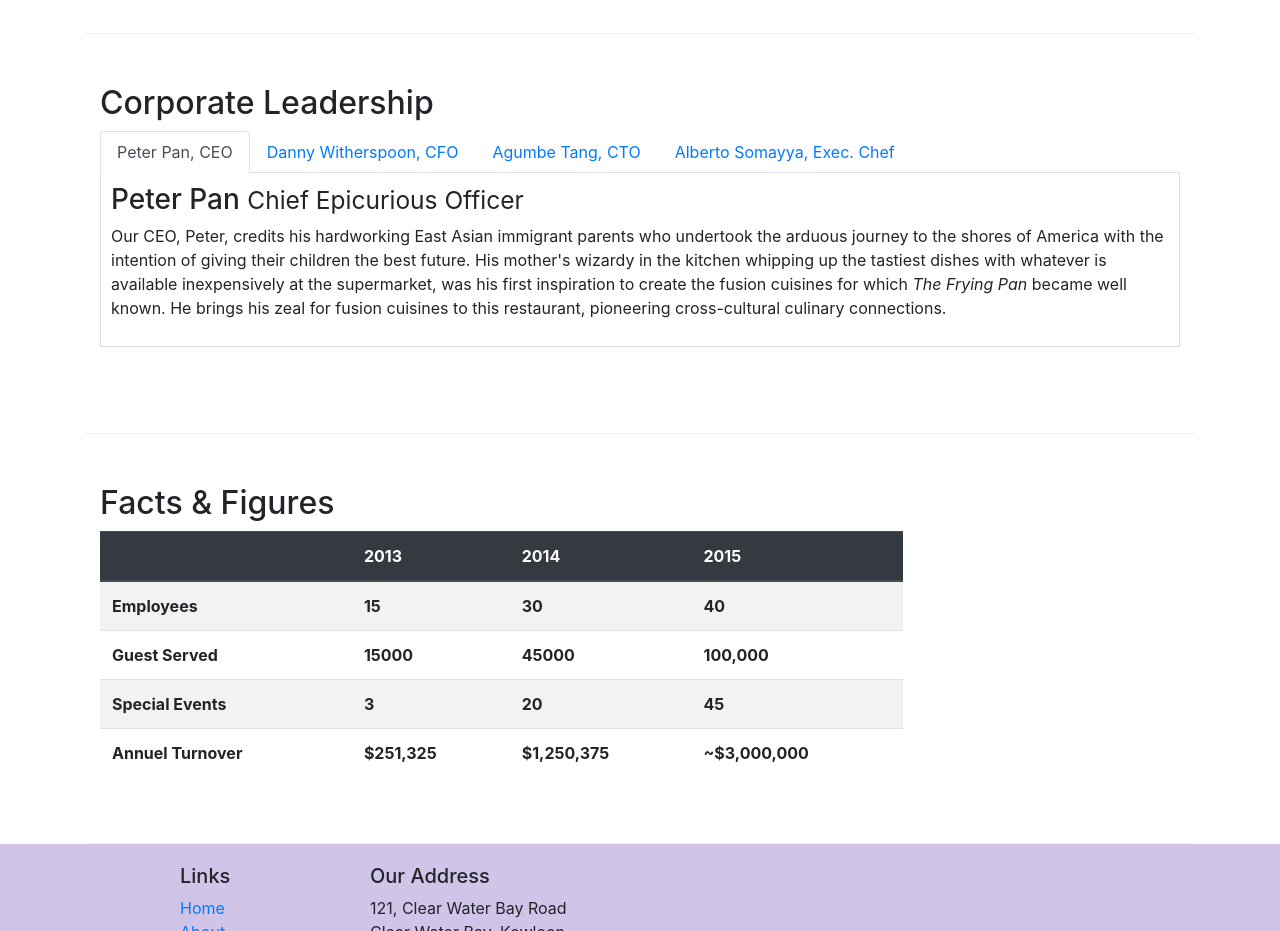
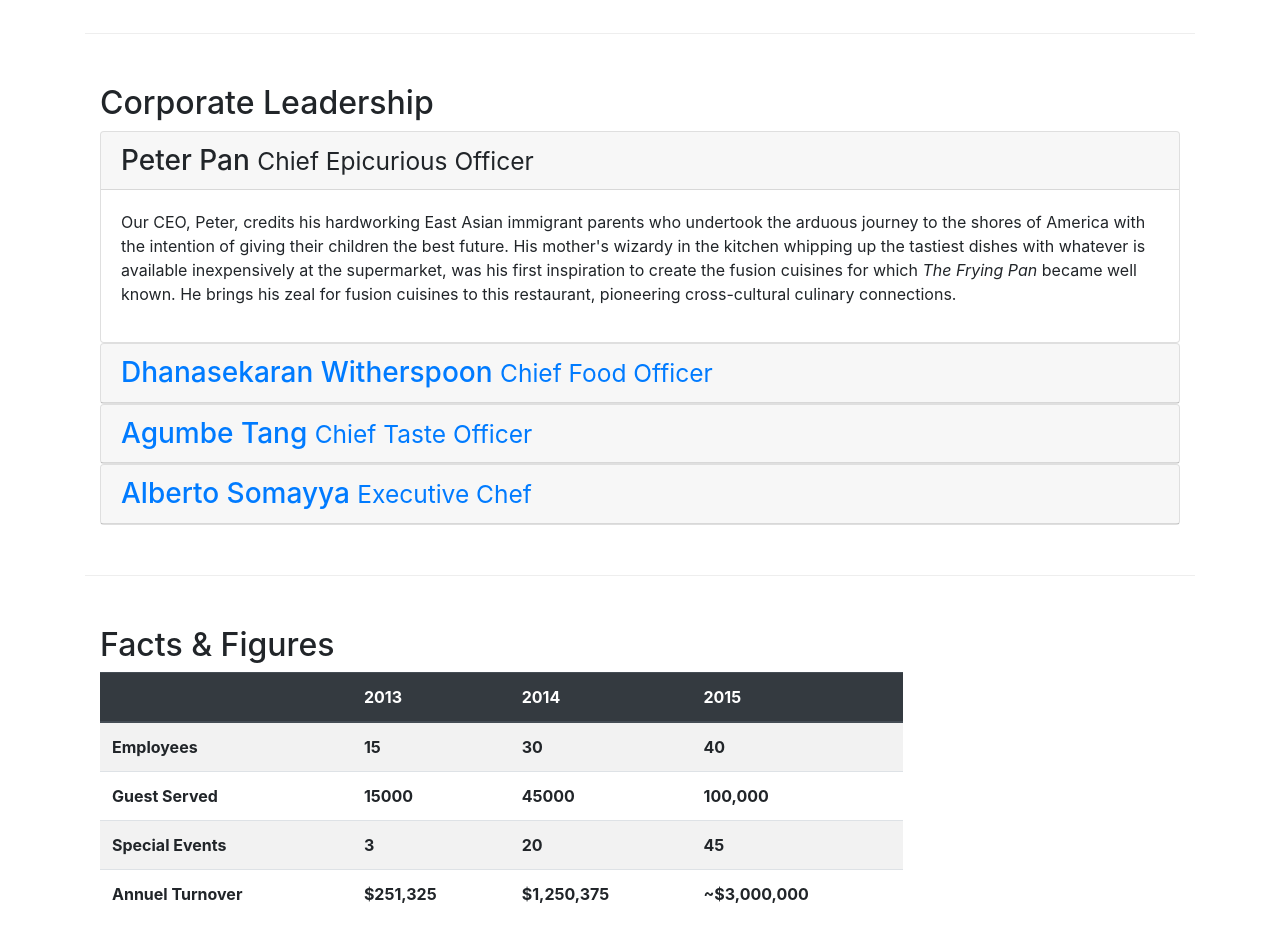
Before and after one commit to jramirez18/RistoranteConFusion, a plain HTML site: page aboutus.html in a window 1280 px wide. Shown: the part 940-1871 px from the top of the page. Drawn offline with nearby package versions, Linux system fonts and the light colour scheme.

Commit message:
Accordion

```diff
--- a/aboutus.html
+++ b/aboutus.html
@@ -121,75 +121,107 @@
             <!--DISPLAY PROPERTIES class="d-none d-sm-block" oculta el contenido para pantalla extra pequeñas xs, pantallas de los celulares-->
             <div class="col-12">
                 <h2>Corporate Leadership</h2>
-                <!--WEEK 3 NAVEGACION EN PESTANAS-->
-                <ul class="nav nav-tabs">
-                    <li class="nav-item">
-                        <!--Aca es importante colocar el simbolo de  # porque en el id de los tab-content igual se tiene que llamar pero sin el simbolo de #-->
-                        <a class="nav-link active" href="#peter" role="tab" data-toggle="tab">Peter Pan, CEO</a>
-                    </li>
-                    <li class="nav-item">
-                        <a class="nav-link" href="#danny" role="tab" data-toggle="tab">Danny Witherspoon, CFO</a>
-                    </li>
-                    <li class="nav-item">
-                        <a class="nav-link" href="#agumbe" role="tab" data-toggle="tab">Agumbe Tang, CTO</a>
-                    </li>
-                    <li class="nav-item">
-                        <a class="nav-link" href="#alberto" role="tab" data-toggle="tab">Alberto Somayya, Exec. Chef</a>
-                    </li>
-                </ul>
-                <!--AGREGANDO CONTENIDO A LAS PESTAÑAS-->
-                <div class="tab-content">
-                    <!--Cree un nuevo div con función de panel de tabulación.-->
-                    <div role="tabpanel" class="tab-pane fade show active" id="peter">
-                        <h3>Peter Pan <small>Chief Epicurious Officer</small></h3>
-                        <p class="d-none d-sm-block">Our CEO, Peter, credits his hardworking East Asian immigrant
-                            parents
-                            who
-                            undertook the arduous
-                            journey to the shores of America with the intention of giving their children the best
-                            future.
-                            His
-                            mother's wizardy in the kitchen whipping up the tastiest dishes with whatever is available
-                            inexpensively at the supermarket, was his first inspiration to create the fusion cuisines
-                            for
-                            which
-                            <em>The Frying Pan</em> became well known. He brings his zeal for fusion cuisines to this
-                            restaurant, pioneering cross-cultural culinary connections.</p>
+                <!--WEEK 3 ACCORDION, esta es otra forma de mostrar la info, aparte de las pestañas-->
+                <div id="accordion">
+                    <div class="card">
+                        <div class="card-header" role="tab" id="peterhead">
+                            <h3 class="mb-0">
+                                <a data-toggle="collapse" data-target="#peter">
+                                    Peter Pan <small>Chief Epicurious Officer</small>
+                                </a>
+                            </h3>
+                        </div>
+                        <div role="tabpanel" class="collapse show" id="peter" data-parent="#accordion">
+                            <div class="card-body">
+                                <p class="d-none d-sm-block">Our CEO, Peter, credits his hardworking East Asian
+                                    immigrant
+                                    parents who undertook the arduous journey to the shores of America with the
+                                    intention of
+                                    giving their children the best
+                                    future. His mother's wizardy in the kitchen whipping up the tastiest dishes with
+                                    whatever is available inexpensively at the supermarket, was his first inspiration to
+                                    create the fusion cuisines for which
+                                    <em>The Frying Pan</em> became well known. He brings his zeal for fusion cuisines to
+                                    this restaurant, pioneering cross-cultural culinary connections.</p>
+                            </div>
+                        </div>
                     </div>
 
-                    <div role="tabpanel" class="tab-pane fade" id="danny">
-                        <h3>Dhanasekaran Witherspoon <small>Chief Food Officer</small></h3>
+                    <div class="card">
+                        <div class="card-header" role="tab" id="dannyhead">
+                            <h3 class="mb-0">
+                                <a class="collapsed" data-toggle="collapse" data-target="#danny">
+                                    Dhanasekaran Witherspoon <small>Chief Food Officer</small>
+                                </a>
+                            </h3>
+                        </div>
+                        <div class="collapse" id="danny" data-parent="#accordion">
+                            <div class="card-body">
                                 <p class="d-none d-sm-block">Our CFO, Danny, as he is affectionately referred to by his
                                     colleagues,
                                     comes from a long established
                                     family tradition in farming and produce. His experiences growing up on a farm in the
                                     Australian
-                            outback gave him great appreciation for varieties of food sources. As he puts it in his own
+                                    outback gave him great appreciation for varieties of food sources. As he puts it in
+                                    his
+                                    own
                                     words,
                                     <em>Everything that runs, wins, and everything that stays, pays!</em></p>
                             </div>
-
-                    <div role="tabpanel" class="tab-pane fade" id="agumbe">
-                        <h3>Agumbe Tang <small>Chief Taste Officer</small></h3>
-                        <p class="d-none d-sm-block">Blessed with the most discerning gustatory sense, Agumbe, our CTO,
+                        </div>
+                    </div>
+                    <div class="card">
+                        <div class="card-header" role="tab" id="agumbehead">
+                            <h3 class="mb-0">
+                                <a class="collapsed" data-toggle="collapse" data-target="#agumbe">
+                                    Agumbe Tang <small>Chief Taste Officer</small>
+                                </a>
+                            </h3>
+                        </div>
+                        <div class="collapse" id="agumbe" data-parent="#accordion">
+                            <div class="card-body">
+                                <p class="d-none d-sm-block">Blessed with the most discerning gustatory sense, Agumbe,
+                                    our
+                                    CTO,
                                     personally ensures that every dish
-                            that we serve meets his exacting tastes. Our chefs dread the tongue lashing that ensues if
+                                    that we serve meets his exacting tastes. Our chefs dread the tongue lashing that
+                                    ensues
+                                    if
                                     their
-                            dish does not meet his exacting standards. He lives by his motto, <em>You click only if you
+                                    dish does not meet his exacting standards. He lives by his motto, <em>You click only
+                                        if
+                                        you
                                         survive my lick.</em>
                                 </p>
                             </div>
-
-                    <div role="tabpanel" class="tab-pane fade" id="alberto">
-                        <h3>Alberto Somayya <small>Executive Chef</small></h3>
-                        <p class="d-none d-sm-block">Award winning three-star Michelin chef with wide International
+                        </div>
+                    </div>
+                    <div class="card">
+                        <div class="card-header" role="tab" id="albertohead">
+                            <h3 class="mb-0">
+                                <a class="collapsed" data-toggle="collapse" data-target="#alberto">
+                                    Alberto Somayya <small>Executive Chef</small>
+                                </a>
+                            </h3>
+                        </div>
+                        <div class="collapse" id="alberto" data-parent="#accordion">
+                            <div class="card-body">
+                                <p class="d-none d-sm-block">Award winning three-star Michelin chef with wide
+                                    International
                                     experience
                                     having worked closely with
-                            whos-who in the culinary world, he specializes in creating mouthwatering Indo-Italian fusion
-                            experiences. He says, <em>Put together the cuisines from the two craziest cultures, and you
+                                    whos-who in the culinary world, he specializes in creating mouthwatering
+                                    Indo-Italian
+                                    fusion
+                                    experiences. He says, <em>Put together the cuisines from the two craziest cultures,
+                                        and
+                                        you
                                         get
                                         a
-                                winning hit! Amma Mia!</em></p>
+                                        winning hit! Amma Mia!</em>
+                                </p>
+                            </div>
+                        </div>
                     </div>
                 </div>
             </div>
```
Lines whose indentation alone changed are shown as unchanged.
